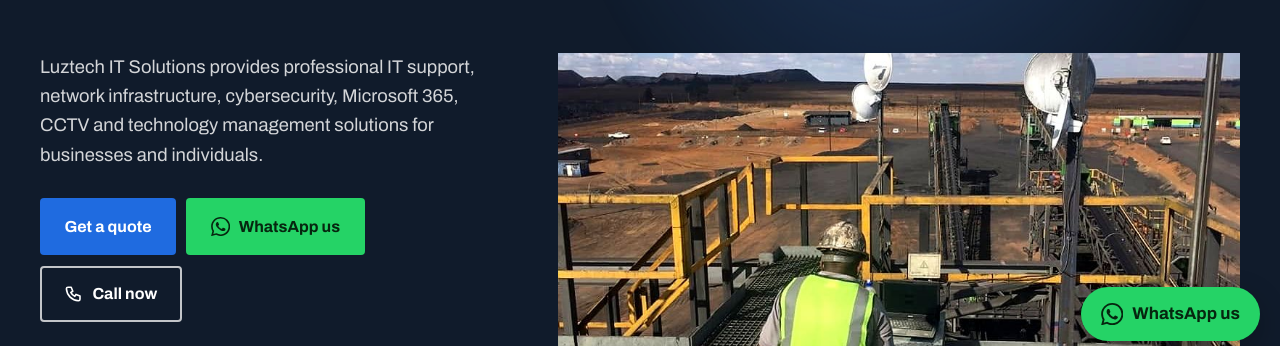
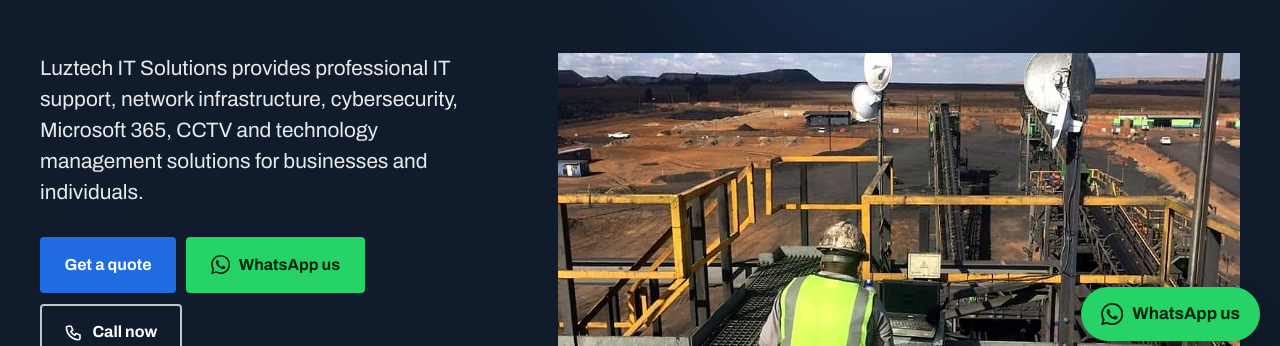
Before and after one commit to phindulo1-khwidzhili2/LuzTech, a plain HTML site: page index.html in a window 1280 px wide. Shown: the part 439-785 px from the top of the page. Drawn offline with Linux system fonts and the light colour scheme.

Commit message:
Style the home intro paragraph
Archivo 400 at normal width, 1.3rem / 1.5, max-width 38em, #e9eaeb,
antialiased; fades up 1.5rem over 0.8s after 0.35s; off for reduce motion.

Co-Authored-By: Claude Opus 5.5 <noreply@anthropic.com>
Claude-Session: https://claude.ai/code/session_01D3SA9AWQnXDpusdYwnqS7p

```diff
--- a/css/site.css
+++ b/css/site.css
@@ -632,3 +632,20 @@ body { font-family: "Archivo", system-ui, sans-serif; font-stretch: 100%; font-s
   .js .hero h1 { animation: none !important; text-shadow: none !important; }
   .js .hero-grid > div:first-child > * { animation: none !important; opacity: 1 !important; transform: none !important; }
 }
+
+/* Home intro paragraph */
+.hero .hero-lede {
+  font-family: "Archivo", system-ui, sans-serif;
+  font-weight: 400;
+  font-stretch: 100%;
+  font-size: 1.3rem;
+  line-height: 1.5;
+  max-width: 38em;
+  color: #e9eaeb;
+  -webkit-font-smoothing: antialiased;
+  -moz-osx-font-smoothing: grayscale;
+}
+.js .hero .hero-lede { opacity: 0; animation: riseIn .8s cubic-bezier(0.2, 0.7, 0.2, 1) .35s both; }
+@media (prefers-reduced-motion: reduce) {
+  .js .hero .hero-lede { animation: none !important; opacity: 1 !important; transform: none !important; }
+}
--- a/index.html
+++ b/index.html
@@ -16,7 +16,7 @@
 <link rel="preconnect" href="https://fonts.googleapis.com">
 <link rel="preconnect" href="https://fonts.gstatic.com" crossorigin>
 <link href="https://fonts.googleapis.com/css2?family=Archivo:wdth,wght@62..125,100..900&display=swap" rel="stylesheet">
-<link rel="stylesheet" href="css/site.css?v=20261117l">
+<link rel="stylesheet" href="css/site.css?v=20261117m">
 <script>document.documentElement.classList.add("js")</script>
 <!-- Google Analytics: replace G-XXXXXXXXXX with your Measurement ID, then remove the comment markers.
 <script async src="https://www.googletagmanager.com/gtag/js?id=G-XXXXXXXXXX"></script>
@@ -203,6 +203,6 @@
 <div class="wa-float">
   <a class="wa-fab" data-wa="Hi Luztech, I'd like a quote." aria-label="Chat to Luztech on WhatsApp"><svg viewBox="0 0 24 24" fill="currentColor" aria-hidden="true"><path d="M17.472 14.382c-.297-.149-1.758-.867-2.03-.967-.273-.099-.471-.148-.67.15-.197.297-.767.966-.94 1.164-.173.199-.347.223-.644.075-.297-.15-1.255-.463-2.39-1.475-.883-.788-1.48-1.761-1.653-2.059-.173-.297-.018-.458.13-.606.134-.133.298-.347.446-.52.149-.174.198-.298.298-.497.099-.198.05-.371-.025-.52-.075-.149-.669-1.612-.916-2.207-.242-.579-.487-.5-.669-.51-.173-.008-.371-.01-.57-.01-.198 0-.52.074-.792.372-.272.297-1.04 1.016-1.04 2.479 0 1.462 1.065 2.875 1.213 3.074.149.198 2.096 3.2 5.077 4.487.709.306 1.262.489 1.694.625.712.227 1.36.195 1.871.118.571-.085 1.758-.719 2.006-1.413.248-.694.248-1.289.173-1.413-.074-.124-.272-.198-.57-.347m-5.421 7.403h-.004a9.87 9.87 0 01-5.031-1.378l-.361-.214-3.741.982.998-3.648-.235-.374a9.86 9.86 0 01-1.51-5.26c.001-5.45 4.436-9.884 9.888-9.884 2.64 0 5.122 1.03 6.988 2.898a9.825 9.825 0 012.893 6.994c-.003 5.45-4.437 9.884-9.885 9.884m8.413-18.297A11.815 11.815 0 0012.05 0C5.495 0 .16 5.335.157 11.892c0 2.096.547 4.142 1.588 5.945L.057 24l6.305-1.654a11.882 11.882 0 005.683 1.448h.005c6.554 0 11.89-5.335 11.893-11.893a11.821 11.821 0 00-3.48-8.413Z"/></svg><span>WhatsApp us</span></a>
 </div>
-<script src="js/site.js?v=20261117l"></script>
+<script src="js/site.js?v=20261117m"></script>
 </body>
 </html>
```
Also changed, not shown: about.html (+2 -2 lines), camera-quote.html (+2 -2 lines), cctv-installation.html (+2 -2 lines), computer-repairs.html (+2 -2 lines), contact.html (+2 -2 lines), it-support.html (+2 -2 lines), our-work.html (+2 -2 lines), remote-help.html (+2 -2 lines), services.html (+2 -2 lines), software-setup.html (+2 -2 lines).
